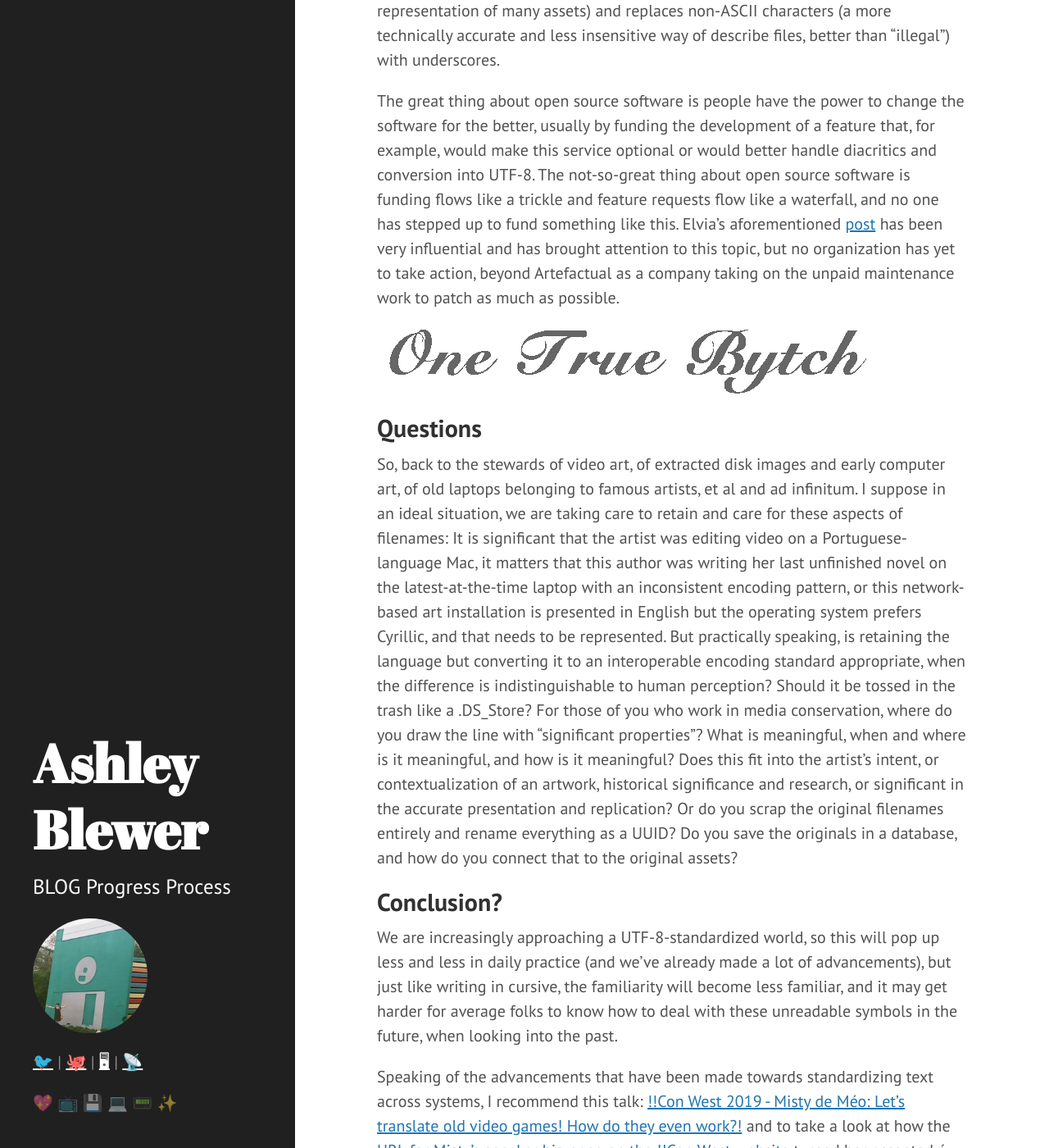
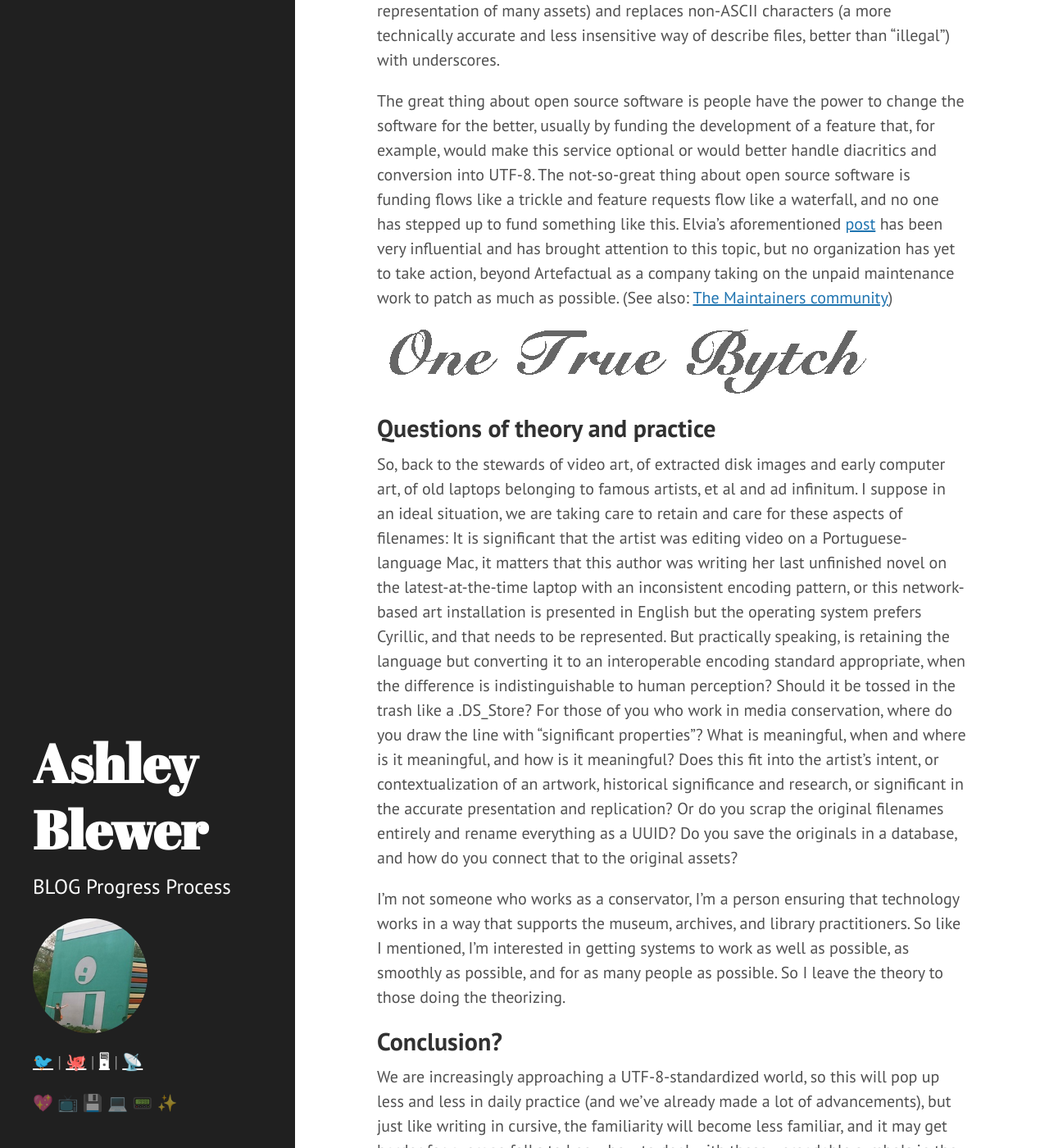
Before and after one commit to ablwr/ablwr.github.io, a Jekyll site: the page built from _posts/2019-06-17-artist-exibition-copy-final-2-preserving-diacritics-in-filenames-as-significant-properties-in-media-conservation.md, in a window 1280 px wide and 1400 px high, scrolled down 6393 px. Shown: the whole window at 82% size. Built offline with Jekyll 4.4.1, drawn with Linux system fonts in a browser that asks for light colours.

Commit message:
Caveat: Im not doing theory

```diff
--- a/_posts/2019-06-17-artist-exibition-copy-final-2-preserving-diacritics-in-filenames-as-significant-properties-in-media-conservation.md
+++ b/_posts/2019-06-17-artist-exibition-copy-final-2-preserving-diacritics-in-filenames-as-significant-properties-in-media-conservation.md
@@ -250,12 +250,12 @@ aforementioned
 [post](https://medium.com/on-archivy/invisible-defaults-and-perceived-limitations-processing-the-juan-gelman-files-4187fdd36759)
 has been very influential and has brought attention to this topic, but no
 organization has yet to take action, beyond Artefactual as a company taking on
-the unpaid maintenance work to patch as much as possible.
+the unpaid maintenance work to patch as much as possible. (See also: [The
+Maintainers community](http://themaintainers.org/))
 
 ![one tru bytch](/images/one-true-bytch.gif)
 
-
-## Questions
+## Questions of theory and practice
 
 So, back to the stewards of video art, of extracted disk images and early
 computer art, of old laptops belonging to famous artists, et al and ad
@@ -276,6 +276,12 @@ contextualization of an artwork, historical significance and research, or
 significant in the accurate presentation and replication? Or do you scrap the
 original filenames entirely and rename everything as a UUID? Do you save the
 originals in a database, and how do you connect that to the original assets?
+
+I'm not someone who works as a conservator, I'm a person ensuring that
+technology works in a way that supports the museum, archives, and library
+practitioners. So like I mentioned, I'm interested in getting systems to work as
+well as possible, as smoothly as possible, and for as many people as possible.
+So I leave the theory to those doing the theorizing.
 
 ## Conclusion?
 
```
